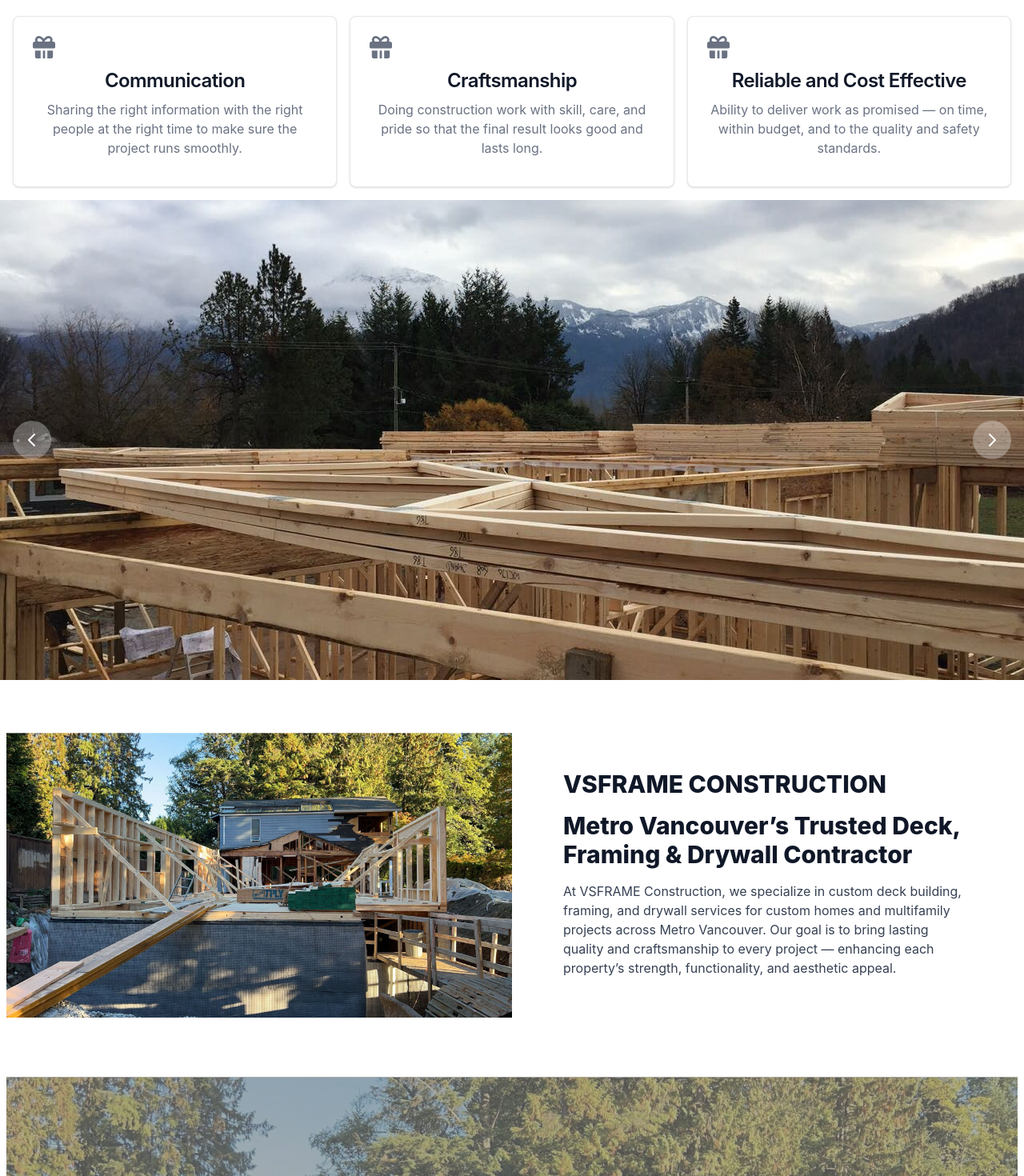
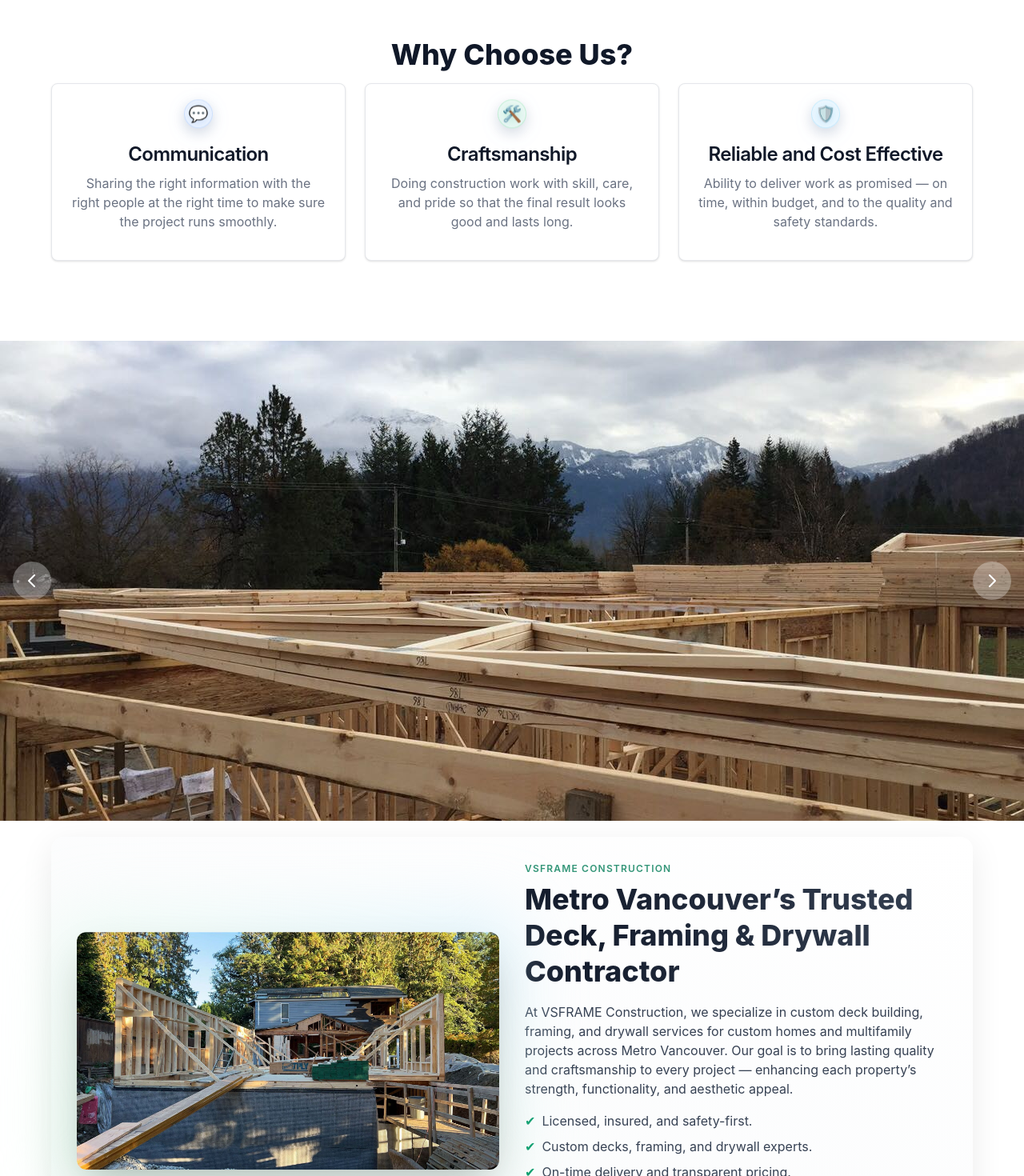
Before and after one commit to erramesh000/vsframe, a Next.js app: page / in a window 1280 px wide. Shown: the part 1020-2490 px from the top of the page at 80% size. Built offline with nearby package versions, Linux system fonts and the light colour scheme.

Commit message:
Redesign home page

```diff
--- a/src/app/home/index.css
+++ b/src/app/home/index.css
@@ -10,7 +10,8 @@
     left: 0;
     width: 100%;
     height: 100%;
-    background-color: rgba(0, 0, 0, 0.5); /* Dark overlay */
+    background-color: rgba(0, 0, 0, 0.5);
+    /* Dark overlay */
     display: flex;
     justify-content: center;
     align-items: center;
@@ -21,6 +22,10 @@
 .hero-content h1 {
     font-size: 2.5rem;
     margin-bottom: 1rem;
+}
+
+.WCUs {
+    padding: 100px 0px 100px 0px;
 }
 
 .hero-content p {
@@ -39,10 +44,72 @@
     border: none;
     border-radius: 5px;
     cursor: pointer;
-    background-color: #f4a261; /* Button color */
+    background-color: #f4a261;
+    /* Button color */
     color: #fff;
 }
 
 .cta-button.secondary {
-    background-color: #2a9d8f; /* Secondary button color */
+    background-color: #2a9d8f;
+    /* Secondary button color */
 }
+
+/* Feature icons (Why Choose Us?) */
+.feature-icon {
+    width: 36px;
+    height: 36px;
+    display: inline-grid;
+    place-items: center;
+    border-radius: 9999px;
+    font-size: 20px;
+    /* emoji size */
+    line-height: 1;
+    background: radial-gradient(closest-side, rgba(59, 130, 246, .18), rgba(59, 130, 246, .06));
+    box-shadow: 0 6px 16px rgba(15, 23, 42, .12), inset 0 0 0 1px rgba(59, 130, 246, .18);
+    animation: iconFloat 4.5s ease-in-out infinite, iconGlow 3.6s ease-in-out infinite;
+}
+
+.feature-icon--tools {
+    background: radial-gradient(closest-side, rgba(34, 197, 94, .20), rgba(34, 197, 94, .06));
+    box-shadow: 0 6px 16px rgba(15, 23, 42, .12), inset 0 0 0 1px rgba(34, 197, 94, .22);
+}
+
+.feature-icon--shield {
+    background: radial-gradient(closest-side, rgba(56, 189, 248, .20), rgba(56, 189, 248, .06));
+    box-shadow: 0 6px 16px rgba(15, 23, 42, .12), inset 0 0 0 1px rgba(56, 189, 248, .22);
+}
+
+@keyframes iconFloat {
+    0% {
+        transform: translateY(0) rotate(0deg);
+    }
+
+    50% {
+        transform: translateY(-5px) rotate(.6deg);
+    }
+
+    100% {
+        transform: translateY(0) rotate(0deg);
+    }
+}
+
+@keyframes iconGlow {
+
+    0%,
+    100% {
+        filter: drop-shadow(0 4px 10px rgba(59, 130, 246, .18));
+        opacity: .95;
+    }
+
+    50% {
+        filter: drop-shadow(0 8px 16px rgba(59, 130, 246, .30));
+        opacity: 1;
+    }
+}
+
+/* Respect user motion preferences */
+@media (prefers-reduced-motion: reduce) {
+    .feature-icon {
+        animation: none !important;
+    }
+}
--- a/src/app/home/index.js
+++ b/src/app/home/index.js
@@ -27,11 +27,11 @@ export default function Home() {
                             Deck, Framing & Interior Contractor
                         </h1>
                         {/* <p className="text-lg md:text-xl mb-6">Custom deck construction that's built to a moral code</p> */}
-                    <div className="flex flex-col md:flex-row gap-4 justify-center">
-                        <button className="px-6 py-3 bg-yellow-500 text-white rounded-lg hover:bg-yellow-600 transition">
+                        <div className="flex flex-col md:flex-row items-center gap-4 justify-center">
+                            <button className="px-6 py-3 w-auto inline-flex bg-yellow-500 text-white rounded-lg hover:bg-yellow-600 transition">
                                 Get a Free Consultation
                             </button>
-                        <button className="px-6 py-3 bg-green-500 text-white rounded-lg hover:bg-green-600 transition">
+                            <button className="px-6 py-3 w-auto inline-flex bg-green-500 text-white rounded-lg hover:bg-green-600 transition">
                                 Call Us Today
                             </button>
                         </div>
@@ -39,27 +39,21 @@ export default function Home() {
                 </div>
             </div>
 
-        <section className="w-full bg-white mt-5 p-2">
+            <section className="w-[90%] mx-auto bg-white mt-5 p-2 WCUs">
                 <h1 className="text-3xl sm:text-4xl font-extrabold text-gray-900 mb-4 text-center w-full">Why Choose Us?</h1>
-                <div className="max-w-full mx-auto flex flex-col md:flex-row items-stretch">
-            <div className="md:w-1/2 md:h-auto p-6 m-2 text-center bg-white border border-gray-200 rounded-lg shadow-sm dark:bg-gray-800 dark:border-gray-700">
-                <svg className="w-7 h-7 text-gray-500 dark:text-gray-400 mb-3" aria-hidden="true" xmlns="http://www.w3.org/2000/svg" fill="currentColor" viewBox="0 0 20 20">
-                    <path d="M18 5h-.7c.229-.467.349-.98.351-1.5a3.5 3.5 0 0 0-3.5-3.5c-1.717 0-3.215 1.2-4.331 2.481C8.4.842 6.949 0 5.5 0A3.5 3.5 0 0 0 2 3.5c.003.52.123 1.033.351 1.5H2a2 2 0 0 0-2 2v3a1 1 0 0 0 1 1h18a1 1 0 0 0 1-1V7a2 2 0 0 0-2-2ZM8.058 5H5.5a1.5 1.5 0 0 1 0-3c.9 0 2 .754 3.092 2.122-.219.337-.392.635-.534.878Zm6.1 0h-3.742c.933-1.368 2.371-3 3.739-3a1.5 1.5 0 0 1 0 3h.003ZM11 13H9v7h2v-7Zm-4 0H2v5a2 2 0 0 0 2 2h3v-7Zm6 0v7h3a2 2 0 0 0 2-2v-5h-5Z"/>
-                </svg>
+                <div className="max-w-full mx-auto grid grid-cols-1 md:grid-cols-2 lg:grid-cols-3 gap-6">
+                    <div className="md:h-auto p-6 text-center bg-white border border-gray-200 rounded-lg shadow-sm dark:bg-gray-800 dark:border-gray-700">
+                        <span className="feature-icon feature-icon--chat mb-3" aria-hidden="true">💬</span>
                         <h5 className="mb-2 text-2xl font-semibold tracking-tight text-gray-900 dark:text-white">Communication</h5>
                         <p className="mb-3 font-normal text-gray-500 dark:text-gray-400">Sharing the right information with the right people at the right time to make sure the project runs smoothly.</p>
                     </div>
-            <div className="md:w-1/2 md:h-auto p-6 m-2 text-center bg-white border border-gray-200 rounded-lg shadow-sm dark:bg-gray-800 dark:border-gray-700">
-                <svg className="w-7 h-7 text-gray-500 dark:text-gray-400 mb-3" aria-hidden="true" xmlns="http://www.w3.org/2000/svg" fill="currentColor" viewBox="0 0 20 20">
-                    <path d="M18 5h-.7c.229-.467.349-.98.351-1.5a3.5 3.5 0 0 0-3.5-3.5c-1.717 0-3.215 1.2-4.331 2.481C8.4.842 6.949 0 5.5 0A3.5 3.5 0 0 0 2 3.5c.003.52.123 1.033.351 1.5H2a2 2 0 0 0-2 2v3a1 1 0 0 0 1 1h18a1 1 0 0 0 1-1V7a2 2 0 0 0-2-2ZM8.058 5H5.5a1.5 1.5 0 0 1 0-3c.9 0 2 .754 3.092 2.122-.219.337-.392.635-.534.878Zm6.1 0h-3.742c.933-1.368 2.371-3 3.739-3a1.5 1.5 0 0 1 0 3h.003ZM11 13H9v7h2v-7Zm-4 0H2v5a2 2 0 0 0 2 2h3v-7Zm6 0v7h3a2 2 0 0 0 2-2v-5h-5Z"/>
-                </svg>
+                    <div className="md:h-auto p-6 text-center bg-white border border-gray-200 rounded-lg shadow-sm dark:bg-gray-800 dark:border-gray-700">
+                        <span className="feature-icon feature-icon--tools mb-3" aria-hidden="true">🛠️</span>
                         <h5 className="mb-2 text-2xl font-semibold tracking-tight text-gray-900 dark:text-white">Craftsmanship</h5>
                         <p className="mb-3 font-normal text-gray-500 dark:text-gray-400">Doing construction work with skill, care, and pride so that the final result looks good and lasts long.</p>
                     </div>
-            <div className="md:w-1/2 md:h-auto p-6 m-2 text-center bg-white border border-gray-200 rounded-lg shadow-sm dark:bg-gray-800 dark:border-gray-700">
-                <svg className="w-7 h-7 text-gray-500 dark:text-gray-400 mb-3" aria-hidden="true" xmlns="http://www.w3.org/2000/svg" fill="currentColor" viewBox="0 0 20 20">
-                    <path d="M18 5h-.7c.229-.467.349-.98.351-1.5a3.5 3.5 0 0 0-3.5-3.5c-1.717 0-3.215 1.2-4.331 2.481C8.4.842 6.949 0 5.5 0A3.5 3.5 0 0 0 2 3.5c.003.52.123 1.033.351 1.5H2a2 2 0 0 0-2 2v3a1 1 0 0 0 1 1h18a1 1 0 0 0 1-1V7a2 2 0 0 0-2-2ZM8.058 5H5.5a1.5 1.5 0 0 1 0-3c.9 0 2 .754 3.092 2.122-.219.337-.392.635-.534.878Zm6.1 0h-3.742c.933-1.368 2.371-3 3.739-3a1.5 1.5 0 0 1 0 3h.003ZM11 13H9v7h2v-7Zm-4 0H2v5a2 2 0 0 0 2 2h3v-7Zm6 0v7h3a2 2 0 0 0 2-2v-5h-5Z"/>
-                </svg>
+                    <div className="md:h-auto p-6 text-center bg-white border border-gray-200 rounded-lg shadow-sm dark:bg-gray-800 dark:border-gray-700">
+                        <span className="feature-icon feature-icon--shield mb-3" aria-hidden="true">🛡️</span>
                         <h5 className="mb-2 text-2xl font-semibold tracking-tight text-gray-900 dark:text-white">Reliable and Cost Effective</h5>
                         <p className="mb-3 font-normal text-gray-500 dark:text-gray-400">Ability to deliver work as promised — on time, within budget, and to the quality and safety standards.</p>
                     </div>
@@ -105,28 +99,43 @@ export default function Home() {
                 </div>
             </div>
 
-        <section className="w-full bg-white mt-5 p-2">
-            <div className="max-w-full mx-auto flex flex-col md:flex-row justify-center items-center">
-                <div className="md:w-1/2 w-full h-64 md:h-auto">
+            <section className="w-[90%] mx-auto mt-5">
+                <div className="rounded-2xl bg-gradient-to-tr from-gray-50 to-white shadow-[0_10px_40px_rgba(8,20,10,0.08)] p-4 md:p-8">
+                    <div className="grid grid-cols-1 md:grid-cols-2 gap-8 items-center">
+                        {/* Image side */}
+                        <div className="relative group order-2 md:order-1">
+                            <span className="absolute -inset-6 bg-gradient-to-tr from-green-200/40 via-emerald-100/30 to-sky-200/40 blur-2xl rounded-3xl" aria-hidden="true" />
                             <img
                                 src="../images/IMG-20251111-WA0024.jpg"
-                    alt="Test"
-                    className="h-auto max-w-full object-cover"
+                                alt="VSFRAME project in progress"
+                                className="relative z-10 w-full h-auto object-cover rounded-xl shadow-2xl transition-transform duration-500 group-hover:scale-[1.02]"
                             />
                         </div>
-                <div className="md:w-1/2 w-full flex items-center mt-5">
-                    <div className="p-8 md:p-12 lg:p-16">
-                        <h1 className="text-2xl sm:text-3xl font-extrabold text-gray-900 mb-4">VSFRAME CONSTRUCTION</h1>
-                        <h3 className="text-2xl sm:text-3xl font-extrabold text-gray-900 mb-4">Metro Vancouver’s Trusted Deck, Framing & Drywall Contractor</h3>
-                        <p className="text-gray-700 mb-6">
+
+                        {/* Text side */}
+                        <div className="order-1 md:order-2">
+                            <p className="text-xs tracking-widest font-semibold text-emerald-700/80 mb-2">VSFRAME CONSTRUCTION</p>
+                            <h2 className="text-3xl md:text-4xl font-extrabold leading-tight bg-gradient-to-r from-gray-900 to-gray-700 bg-clip-text text-transparent">Metro Vancouver’s Trusted Deck, Framing & Drywall Contractor</h2>
+                            <p className="text-gray-700 mt-4">
                                 At VSFRAME Construction, we specialize in custom deck building, framing, and drywall services for custom homes and multifamily projects across Metro Vancouver. Our goal is to bring lasting quality and craftsmanship to every project — enhancing each property’s strength, functionality, and aesthetic appeal.
                             </p>
+
+                            <ul className="mt-4 grid gap-2 text-gray-700">
+                                <li className="flex items-start gap-2"><span aria-hidden className="text-emerald-600">✔</span> Licensed, insured, and safety-first.</li>
+                                <li className="flex items-start gap-2"><span aria-hidden className="text-emerald-600">✔</span> Custom decks, framing, and drywall experts.</li>
+                                <li className="flex items-start gap-2"><span aria-hidden className="text-emerald-600">✔</span> On-time delivery and transparent pricing.</li>
+                            </ul>
+
+                            <div className="mt-6 flex flex-wrap gap-3">
+                                <a href="/contact" className="inline-flex items-center px-5 py-3 rounded-lg bg-emerald-600 text-white font-semibold shadow hover:bg-emerald-700 transition">Get a quote</a>
+                                <a href="tel:+1-000-000-0000" className="inline-flex items-center px-5 py-3 rounded-lg bg-white text-emerald-700 font-semibold shadow ring-1 ring-emerald-200 hover:bg-emerald-50 transition">Call us</a>
+                            </div>
                         </div>
                     </div>
                 </div>
             </section>
 
-        <section className="w-full bg-white mt-5 p-2">
+            <section className="w-full mx-auto bg-white mt-5 p-2">
                 <div className="relative h-screen bg-cover bg-center" style={{ backgroundImage: "url('../images/IMG-20251111-WA0024.jpg')" }}>
                     <div className="absolute inset-0 backdrop-invert backdrop-opacity-30 flex items-center justify-center text-center overflow-hidden">
                         <div className="text-white">
```
Lines whose indentation alone changed are shown as unchanged.
